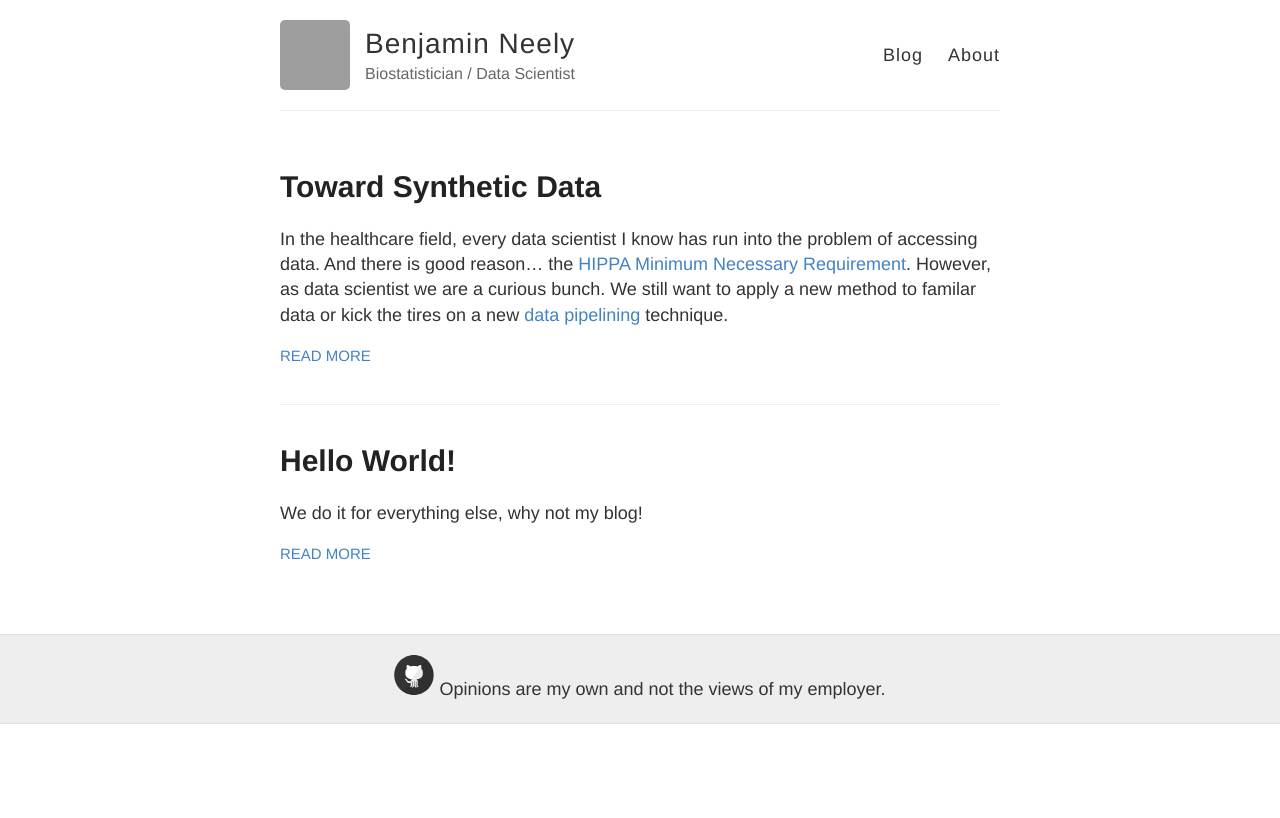
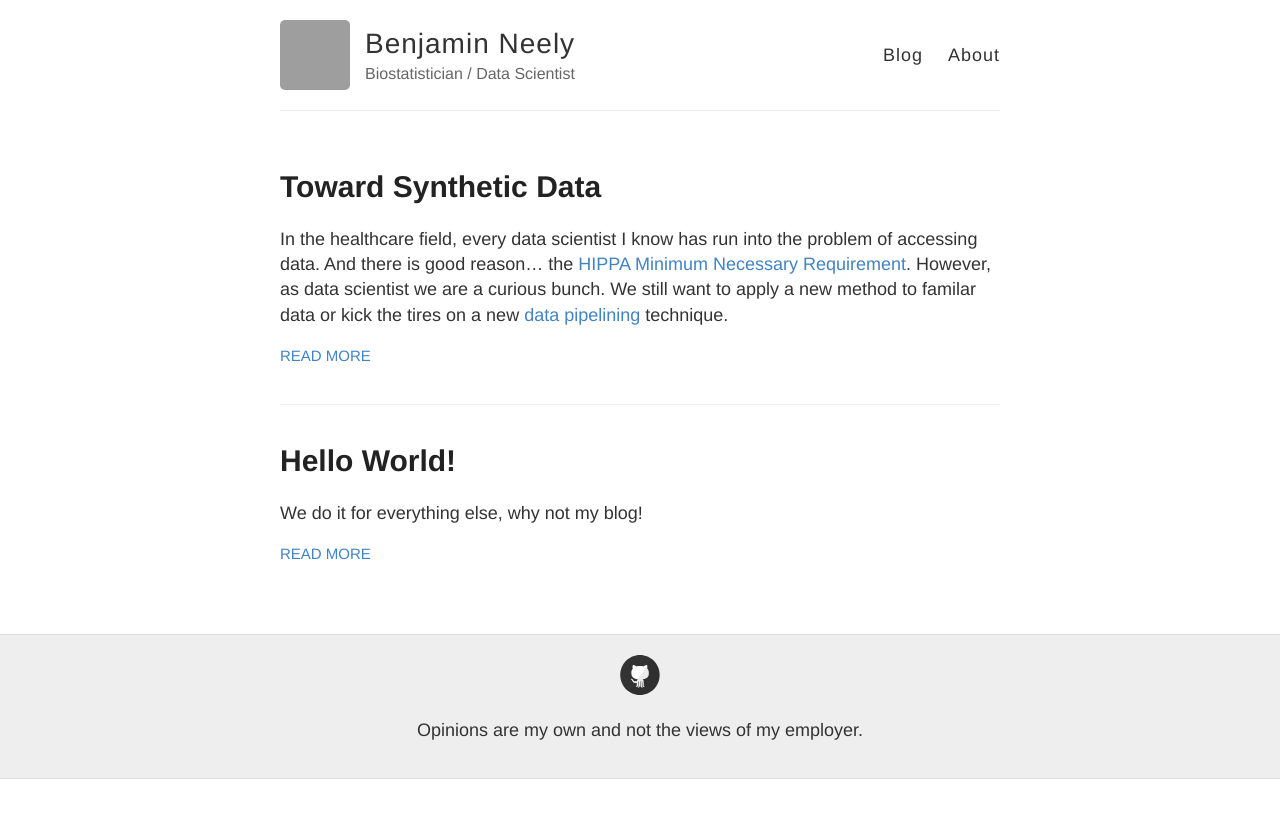
Before and after one commit to benneely/benneely.github.io, a Jekyll site: the page built from index.html, in a window 1280 px wide. Shown: the top 818 px of the page. Built offline with Jekyll 4.4.1, drawn with Linux system fonts in a browser that asks for light colours; grey boxes are pictures that could not be loaded.

Commit message:
make footer prettier.

```diff
--- a/_layouts/default.html
+++ b/_layouts/default.html
@@ -42,7 +42,7 @@
       <div class="container">
         <footer class="footer">
           {% include svg-icons.html %}
-          Opinions are my own and not the views of my employer.
+            <p>Opinions are my own and not the views of my employer.</p>
         </footer>
       </div>
     </div>
```
